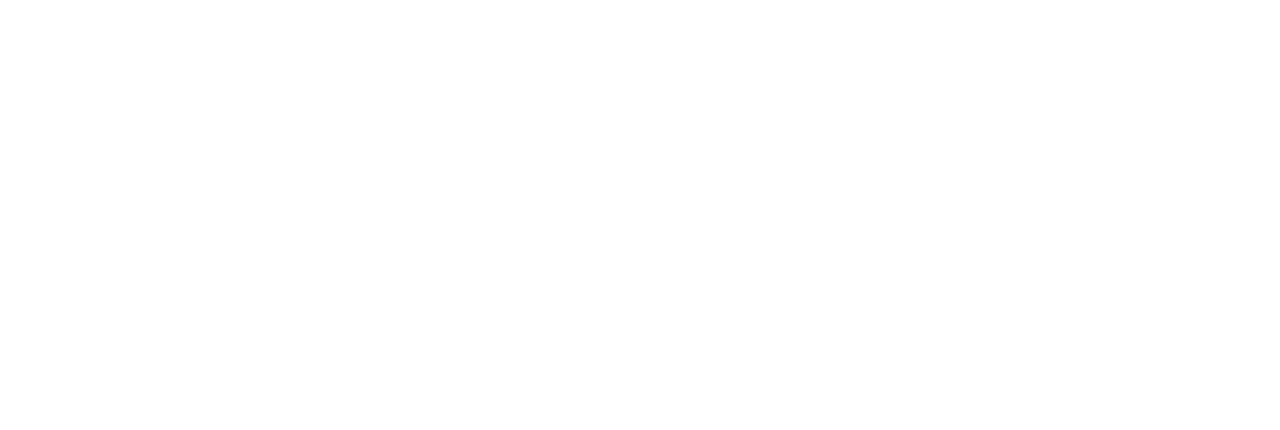
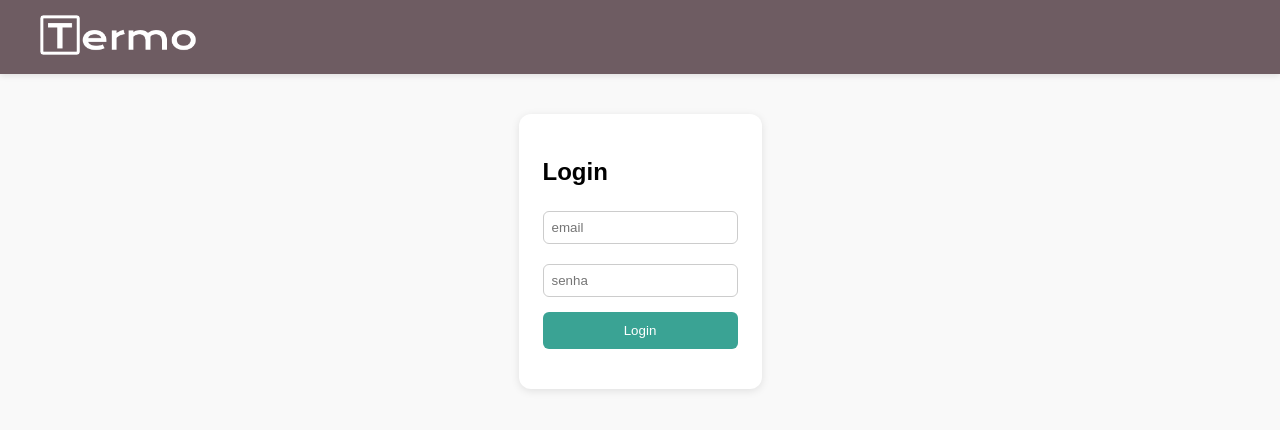
Before and after one commit to stefanynovais/ProjetoAPI, a plain HTML site: page frontend/login.html in a window 1280 px wide. Drawn offline with Linux system fonts and the light colour scheme.

Commit message:
login frontend

```diff
--- a/frontend/login.html
+++ b/frontend/login.html
@@ -3,9 +3,53 @@
     <head>
         <meta charset="UTF-8">
         <meta name="viewport" content="width=device-width, initial-scale=1.0">
+        <link rel="stylesheet" href="style.css">
         <title>Document</title>
     </head>
     <body>
+        <header>
+            <img src="./assets/Logo.png" alt="Logo" id="logo" />
+        </header>
+        <main>
+            <section>
+                <h2>Login</h2>
+                <form id="loginForm">
+                    <label for="email"></label>
+                    <input type="text" id="email" name="email" placeholder="email" required />
+                    <br />
+                    <label for="password"></label>
+                    <input type="password" id="password" name="password" placeholder="senha" required />
+                    <br />
+                    <button type="submit" id="login">Login</button>
+                </form>
+                <p id="loginMessage"></p>
+            </section>
+        </main>
+        <script>
+            document.getElementById('loginForm').addEventListener('submit', async function(e) {
+                e.preventDefault();
 
+                const email = document.getElementById('email').value;
+                const senha = document.getElementById('password').value;
+
+                try {
+                    const response = await fetch('http://localhost:3000/autenticacao', {
+                    method: 'POST',
+                    headers: { 'Content-Type': 'application/json' },
+                    body: JSON.stringify({ email, senha })
+                    });
+
+                    const data = await response.json();
+
+                    if (response.ok) {
+                        window.location.href = 'index.html';
+                    } else {
+                        document.getElementById('loginMessage').textContent = data.error || 'Erro ao fazer login';
+                    }
+                } catch (err) {
+                    document.getElementById('loginMessage').textContent = 'Erro de conexão com o servidor';
+                }
+            });
+        </script>
     </body>
 </html>
--- a/frontend/style.css
+++ b/frontend/style.css
@@ -31,10 +31,10 @@ footer {
 
 
 header {
-    background: #ff91a4;
-    color: white;
-    text-align: center;
-    padding: 1.5rem;
+    background: #6e5c62;
+    color: #e9cf9c;
+    text-align: left;
+    padding: 15px;
     box-shadow: 0 2px 6px rgba(0, 0, 0, 0.1);
 }
 
@@ -88,3 +88,33 @@ footer {
   font-size: 14px;
   width: 100%;
 }
+
+#logo {
+    margin-left: 25px;
+    height: 40px;
+}
+
+input[type="text"], input[type="password"] {
+    width: 100%;
+    padding: 0.5rem;
+    margin: 5px 0 15px 0;
+    border: 1px solid #ccc;
+    border-radius: 6px;
+    box-sizing: border-box;
+}
+
+#loginMessage {
+    color: red;
+    margin-top: 10px;
+}
+
+#login {
+    width: 100%;
+    padding: 0.7rem;
+    background: #3aa394;
+    color: white;
+    border: none;
+    border-radius: 6px;
+    cursor: pointer;
+    transition: background 0.3s;
+}
--- a/src/package.json
+++ b/src/package.json
@@ -13,6 +13,7 @@
   "license": "ISC",
   "dependencies": {
     "bcrypt": "^6.0.0",
+    "cors": "^2.8.5",
     "express": "^5.1.0",
     "jsonwebtoken": "^9.0.2",
     "multer": "^2.0.2",
```
Also changed, not shown: frontend/index.html (+1 -1 lines), src/server.js (+8 -0 lines), frontend/assets/Logo.png (added), 1 other file. Lines whose indentation alone changed are shown as unchanged.
